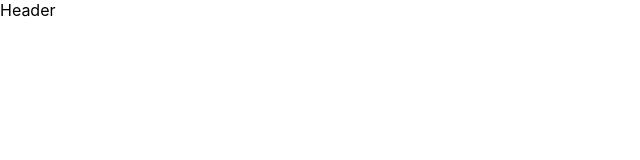
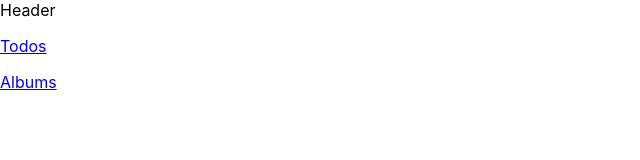
Before and after one commit to Minh-Nguyen103/learn-reactjs, a React (Create React App) app: page / in a window 1280 px wide. Shown: the top 160 px of the page, without its empty margins (0-640 px from the left). Built offline with nearby package versions, Linux system fonts and the light colour scheme.

Commit message:
Link and Nav Link, Switch, Redirect

```diff
--- a/src/App.js
+++ b/src/App.js
@@ -1,6 +1,6 @@
 // import "./App.css";
 import React from "react";
-import { Route } from "react-router-dom";
+import { Link, NavLink, Redirect, Route, Switch } from "react-router-dom";
 import SongFeature from "./features/Song";
 import TodoFeature from "./features/Todo";
 
@@ -9,8 +9,19 @@ function App() {
     <div className="App">
       Header
 
+      <p><NavLink to='/todos' activeClassName="active-menu">Todos</NavLink></p>
+      <p><NavLink to='/albums'>Albums</NavLink></p>
+
+      <Switch>
+      <Redirect from="/home" to='/' />
+      <Redirect from="/post-list/:postId" to='/post/:postId' />
+
+
       <Route path= '/todos' component = {TodoFeature}/>
       <Route path= '/albums' component = {SongFeature}/>
+      </Switch>
+
+
 
     </div>
   );
```
